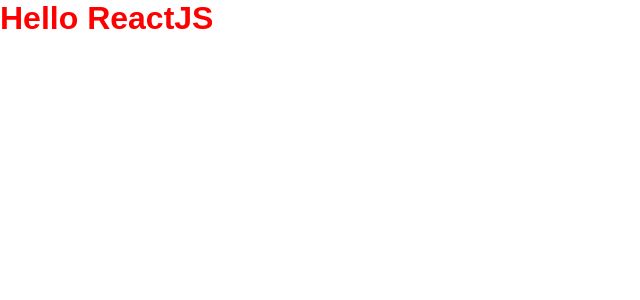
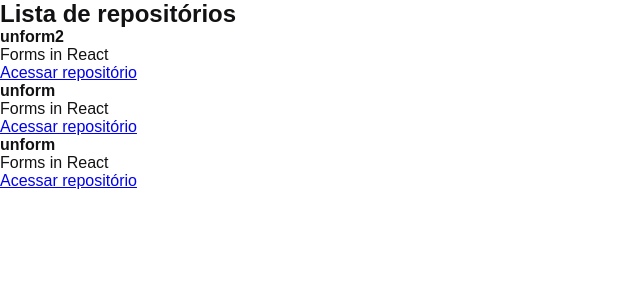
Before and after one commit to lucasmfg7/github-explorer, a React app: page / in a window 1280 px wide. Shown: the top 300 px of the page, without its empty margins (0-640 px from the left). Built offline with nearby package versions, Linux system fonts and the light colour scheme.

Commit message:
Primeiro componente React

```diff
--- a/src/App.jsx
+++ b/src/App.jsx
@@ -1,6 +1,7 @@
 import React from "react";
+import { RepositoryList } from "./components/RepositoryList";
+import "./styles/global.scss";
 
-import "./styles/global.scss";
 export function App() {
-  return <h1>Hello ReactJS</h1>;
+  return <RepositoryList />;
 }
--- /dev/null
+++ b/src/components/RepositoryList.jsx
@@ -0,0 +1,28 @@
+const repositoryName = "unform2";
+
+export const RepositoryList = () => {
+  return (
+    <section className="repository-list">
+      <h1>Lista de repositórios</h1>
+      <ul>
+        <li>
+          <strong>{repositoryName}</strong>
+          <p>Forms in React</p>
+          <a href="#">Acessar repositório</a>
+        </li>
+
+        <li>
+          <strong>unform</strong>
+          <p>Forms in React</p>
+          <a href="#">Acessar repositório</a>
+        </li>
+
+        <li>
+          <strong>unform</strong>
+          <p>Forms in React</p>
+          <a href="#">Acessar repositório</a>
+        </li>
+      </ul>
+    </section>
+  );
+};
--- a/src/styles/global.scss
+++ b/src/styles/global.scss
@@ -6,8 +6,6 @@
 
 body {
   font-family: Arial, Helvetica, sans-serif;
-
-  h1 {
-    color: red;
-  }
+  font-size: 16px;
+  color: #121214;
 }
```
